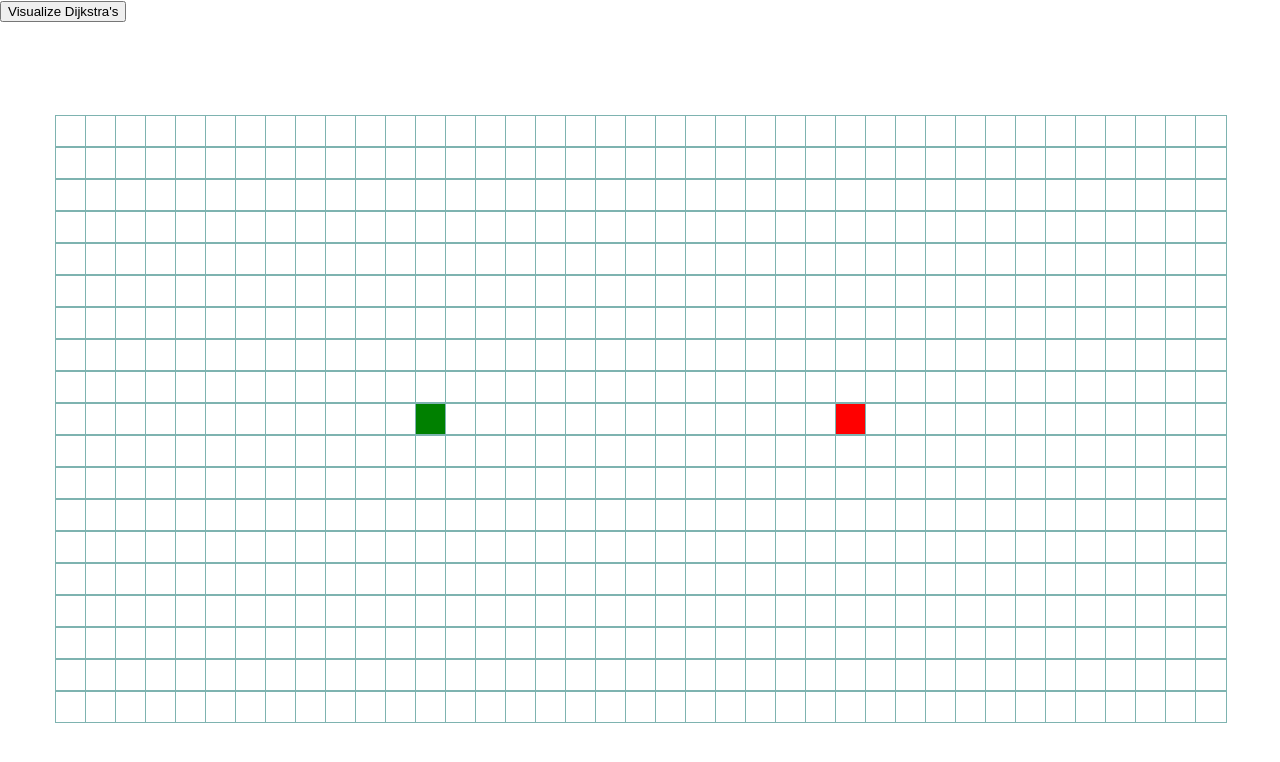
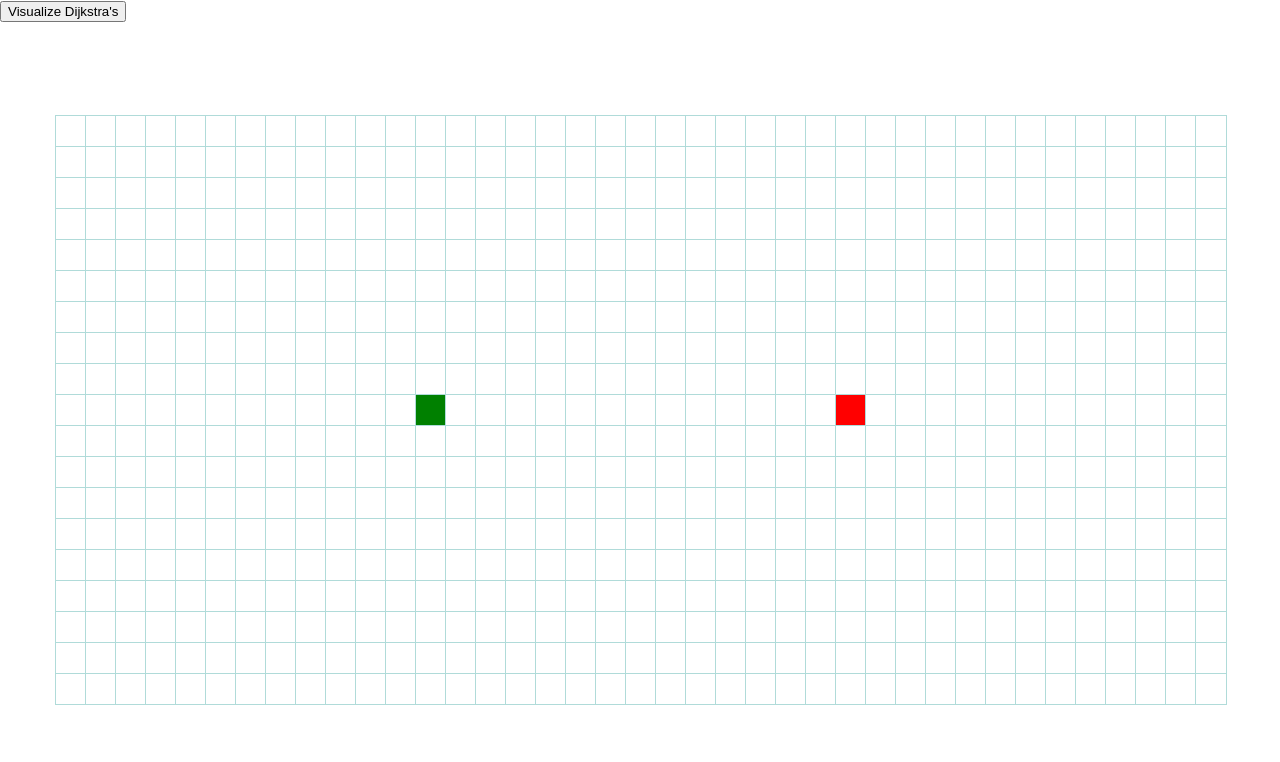
Before and after one commit to kazhang123/pathfinding-visualizer, a React (Create React App) app: page / in a window 1280 px wide. Shown: the top 762 px of the page. Built offline with nearby package versions, Linux system fonts and the light colour scheme.

Commit message:
Edited animations

```diff
--- a/src/components/node.css
+++ b/src/components/node.css
@@ -1,33 +1,45 @@
+.wrap {
+  border: 1px solid rgb(176, 219, 217);
+  width: 30px;
+  height: 30px;
+  margin: 0 -1px -1px 0;
+}
+
 .node {
-  border: 1px solid rgb(126, 179, 176);
+  /* border: 1px solid rgb(176, 219, 217); */
   background-color: white;
   /* padding: 15px; */
   width: 30px;
   height: 30px;
+  /* margin: 0 -1px -1px 0; */
 }
 
 .visited {
   /* background-color: aquamarine; */
-  animation-name: visited;
+  animation-name: visitedAnimation;
   animation-duration: 1.8s;
   animation-fill-mode: forwards;
-  animation-timing-function: ease-in-out;
+  animation-timing-function: ease-out;
 }
 
-@keyframes visited {
+@keyframes visitedAnimation {
   0% {
+    transform: scale(0.2);
     background-color: white;
     border-radius: 100%;
-    border-color: transparent;
   }
   25% {
     background-color: yellow;
   }
   50% {
-    background-color: rgb(61, 214, 224);
+    background-color: #438dd1;
+  }
+  75% {
+    transform: scale(1.2);
+    background-color: #43d187;
   }
   100% {
-    background-color: aquamarine;
+    background-color: #43d1ce;
   }
 }
 
@@ -37,19 +49,25 @@
 
 .path {
   /* background-color: yellow; */
-  animation-name: path;
-  animation-duration: 1s;
+  animation-name: pathAnimation;
+  animation-duration: 1.2s;
   animation-fill-mode: forwards;
   animation-timing-function: linear;
 }
 
-@keyframes path {
-  from {
-    background-color: aquamarine;
+@keyframes pathAnimation {
+  0% {
+    background-color: rgb(126, 250, 213);
+    border-radius: 100%;
+    transform: scale(0.2);
   }
-  to {
+
+  75% {
+    transform: scale(1.2);
+  }
+  100% {
     background-color: yellow;
-    border-color: transparent;
+    outline: 1px solid yellow;
   }
 }
 
--- a/src/components/node.jsx
+++ b/src/components/node.jsx
@@ -23,6 +23,7 @@ class Node extends Component {
   render() {
     const { col, row } = this.props.node;
     return (
+      <div className="wrap">
         <div
           onMouseDown={() => this.props.onMouseDown(col, row)}
           onMouseEnter={() => this.props.onMouseEnter(col, row)}
@@ -30,6 +31,7 @@ class Node extends Component {
           className={this.getClasses()}
           id={`node ${col} ${row}`}
         ></div>
+      </div>
     );
   }
 }
```
Lines whose indentation alone changed are shown as unchanged.
